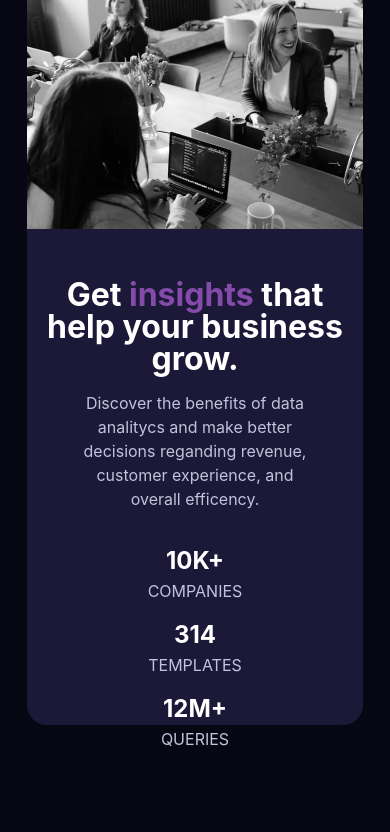
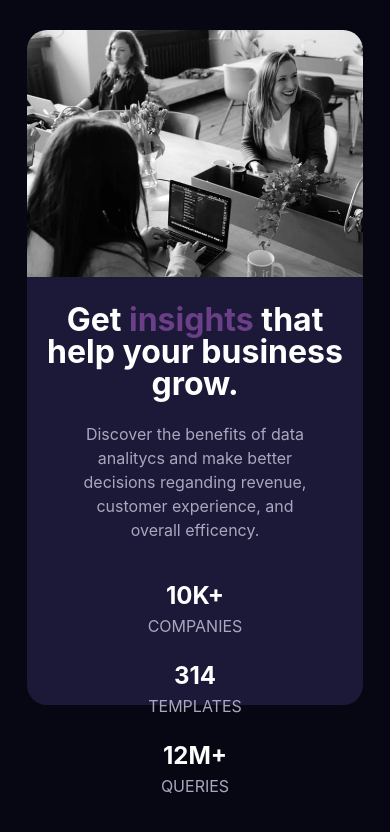
Before and after one commit to Cristiap17/pruebaIGlobal, a React (Vite) app: page / in a window 390 px wide. Shown: the top 832 px of the page. Built offline with nearby package versions, Linux system fonts and the light colour scheme.

Commit message:
Responsive Desing

```diff
--- a/src/components/CardComponent.css
+++ b/src/components/CardComponent.css
@@ -1,81 +1,59 @@
-.card-container {
-    width: 100%;
-}
-
-.card-container h1 {
+.main-container h1 {
     color: white;
     text-align: center;
 }
 
 .highlight {
-    color: #854baa !important;
+    color: #6b3f88;
 }
 
-.card-container p {
-    color: #c4c2da;
+.main-container p {
+    color: #a9a7be;
     text-align: center;
-}
-
-.card-container span {
-    color: #c4c2da;
+    padding: 0px 56px;
 }
 
 .footer-container {
     display: flex;
     flex-direction: column;
     align-items: center;
+    text-align: center;
 }
 
 .footer-container h2 {
     color: white;
 }
 
+.footer-container span {
+    color: #a9a7be;
+}
+
 @media (max-width: 420px) {
-
     .card-container {
         display: flex;
         flex-direction: column;
         align-items: center;
-        justify-content: center;
+        margin: 30px auto;
         width: 90%;
-        height: 85vh;
-        margin: 0 auto;
+        height: 80vh;
+        border-radius: 20px;
         background-color: #1c1938;
-        border-radius: 20px;
-        gap: 16px;
     }
 
-    .card-container h1 {
-        padding: 0 20px;
-        margin: 12px 0;
-        line-height: 32px;
-    }
-
-    .card-container p {
-        padding: 0px 44px;
-    }
-
-    .card-container img {
+    .header-container img {
         width: 100%;
         border-top-left-radius: 20px;
         border-top-right-radius: 20px;
     }
 
-    .footer-container {
-        display: flex;
-        flex-direction: column;
-        align-items: center;
-        gap: 14px;
-    }
-
-    .footer-container div {
-        display: flex;
-        flex-direction: column;
-        align-items: center;
+    .main-container h1 {
+        padding: 0 20px;
+        line-height: 32px;
     }
 
     .footer-container h2 {
-        padding: 0;
-        margin: 0;
+        color: white;
+        margin-bottom: 0;
     }
+
 }
```
